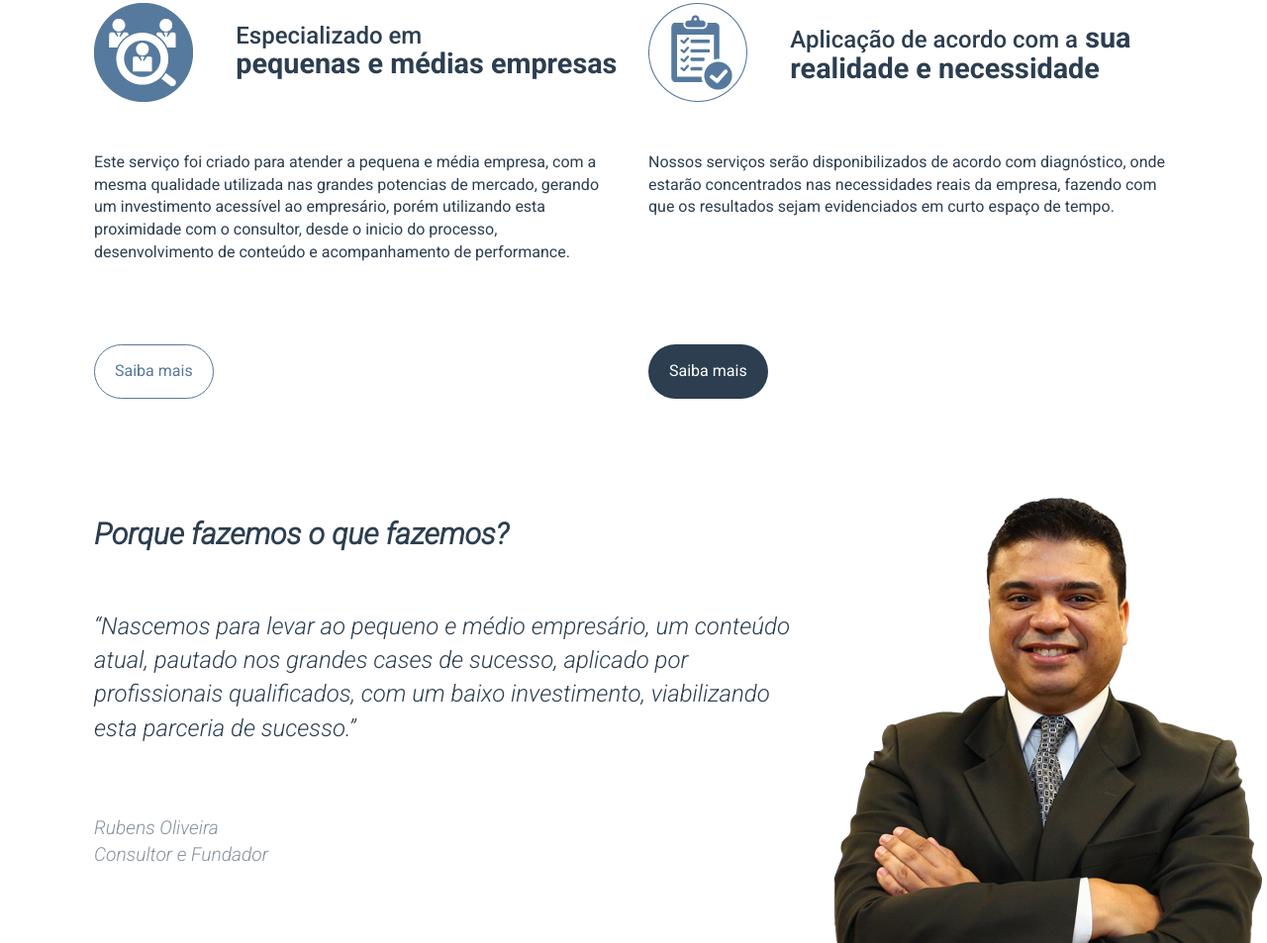
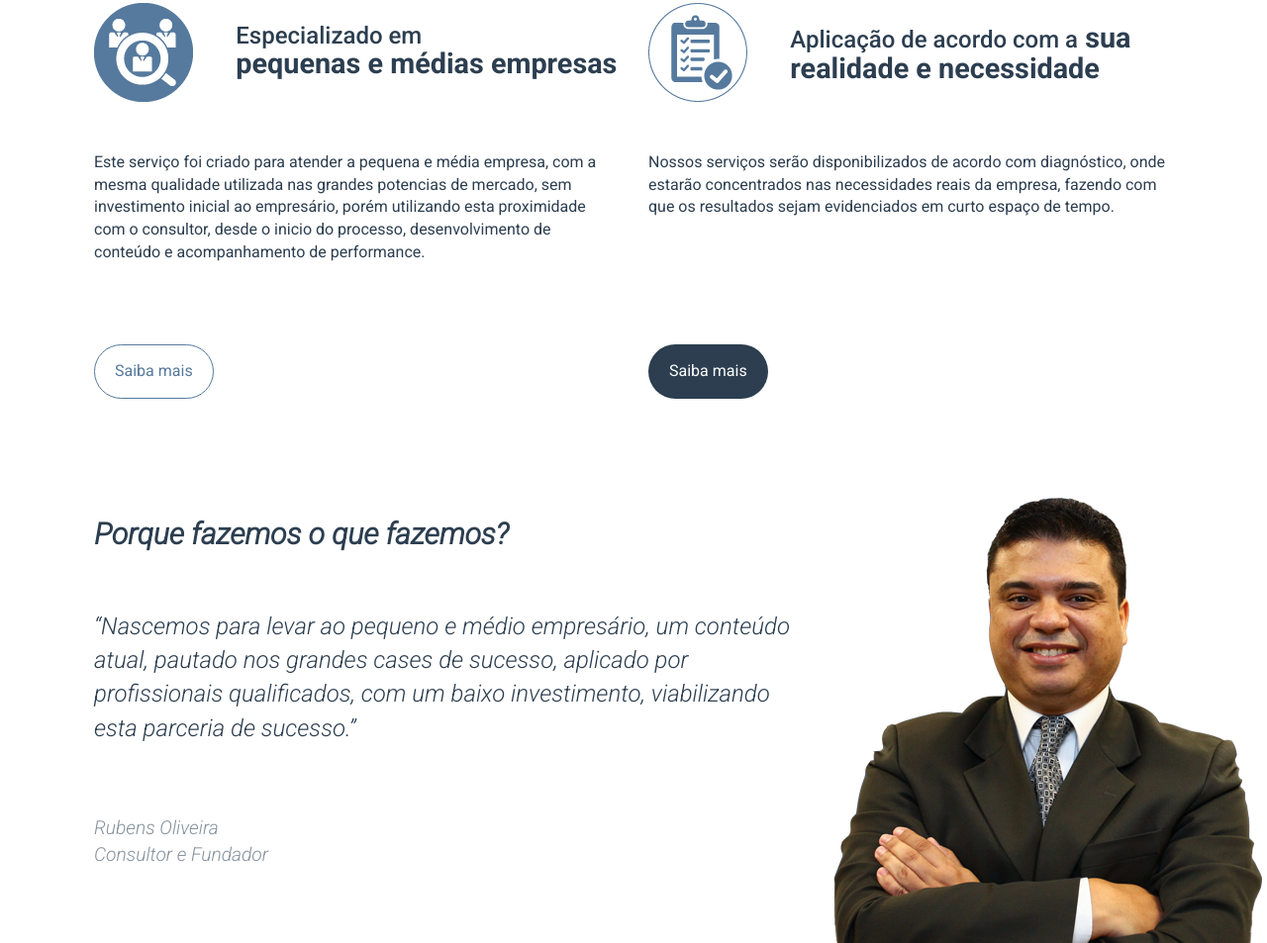
Before and after one commit to Caio07/Consultoria, a plain HTML site: page index.html in a window 1280 px wide. Shown: the part 856-1809 px from the top of the page at 99% size. Drawn offline with nearby package versions, Linux system fonts and the light colour scheme.

Commit message:
Alteração de texto

```diff
--- a/index.html
+++ b/index.html
@@ -92,7 +92,7 @@
                   </h3>
                 </div>
               </div>
-              <p> Este serviço foi criado para atender a pequena e média empresa, com a mesma qualidade utilizada nas grandes potencias de mercado, gerando um investimento acessível ao empresário, porém utilizando esta proximidade com o consultor, desde o inicio do processo, desenvolvimento de conteúdo e acompanhamento de performance. </p>
+              <p> Este serviço foi criado para atender a pequena e média empresa, com a mesma qualidade utilizada nas grandes potencias de mercado, sem investimento inicial ao empresário, porém utilizando esta proximidade com o consultor, desde o inicio do processo, desenvolvimento de conteúdo e acompanhamento de performance. </p>
               <a href="a-consultoria.html" class="btn-outline"> Saiba mais </a>
             </div>
           </div>
```
